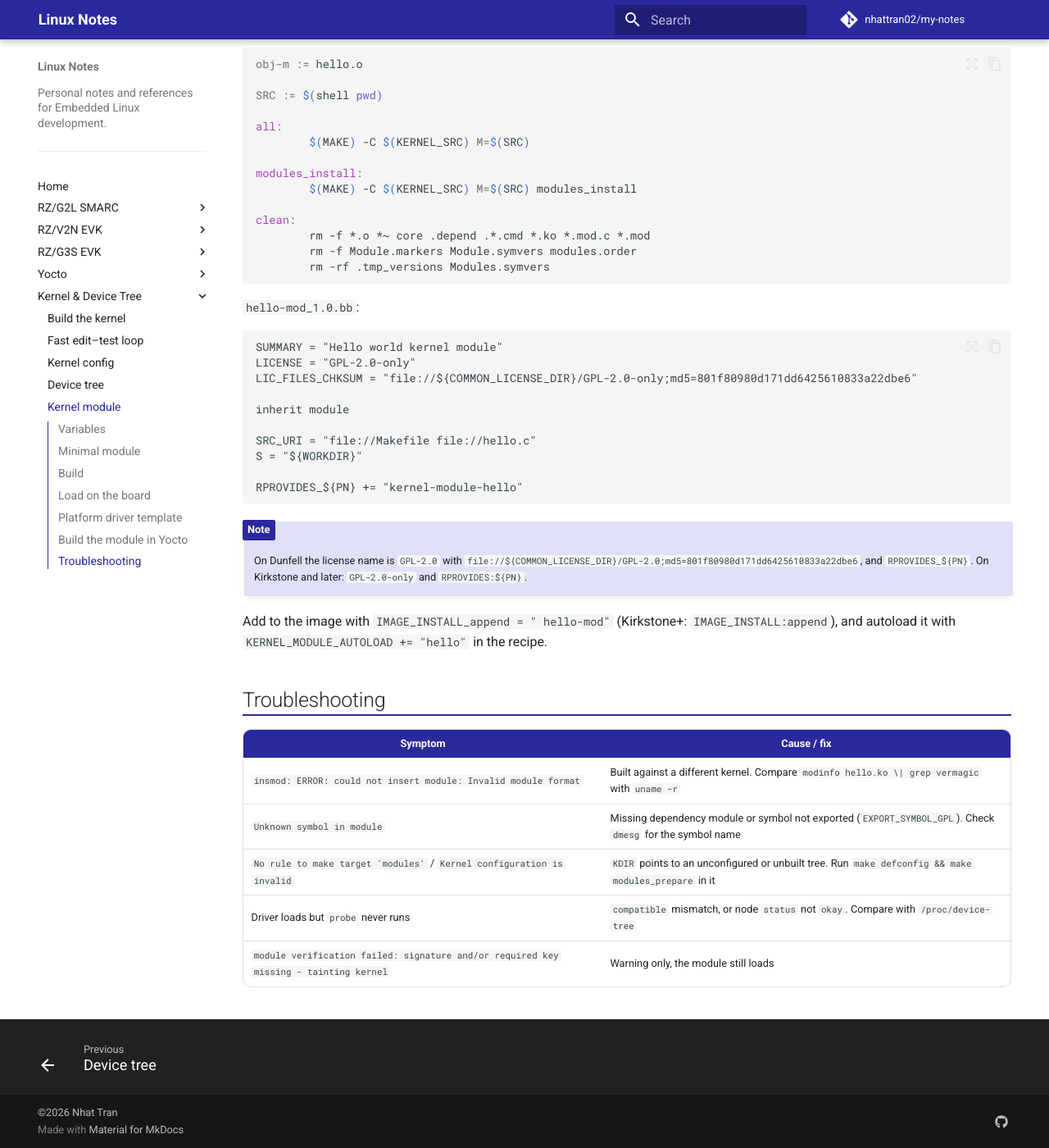
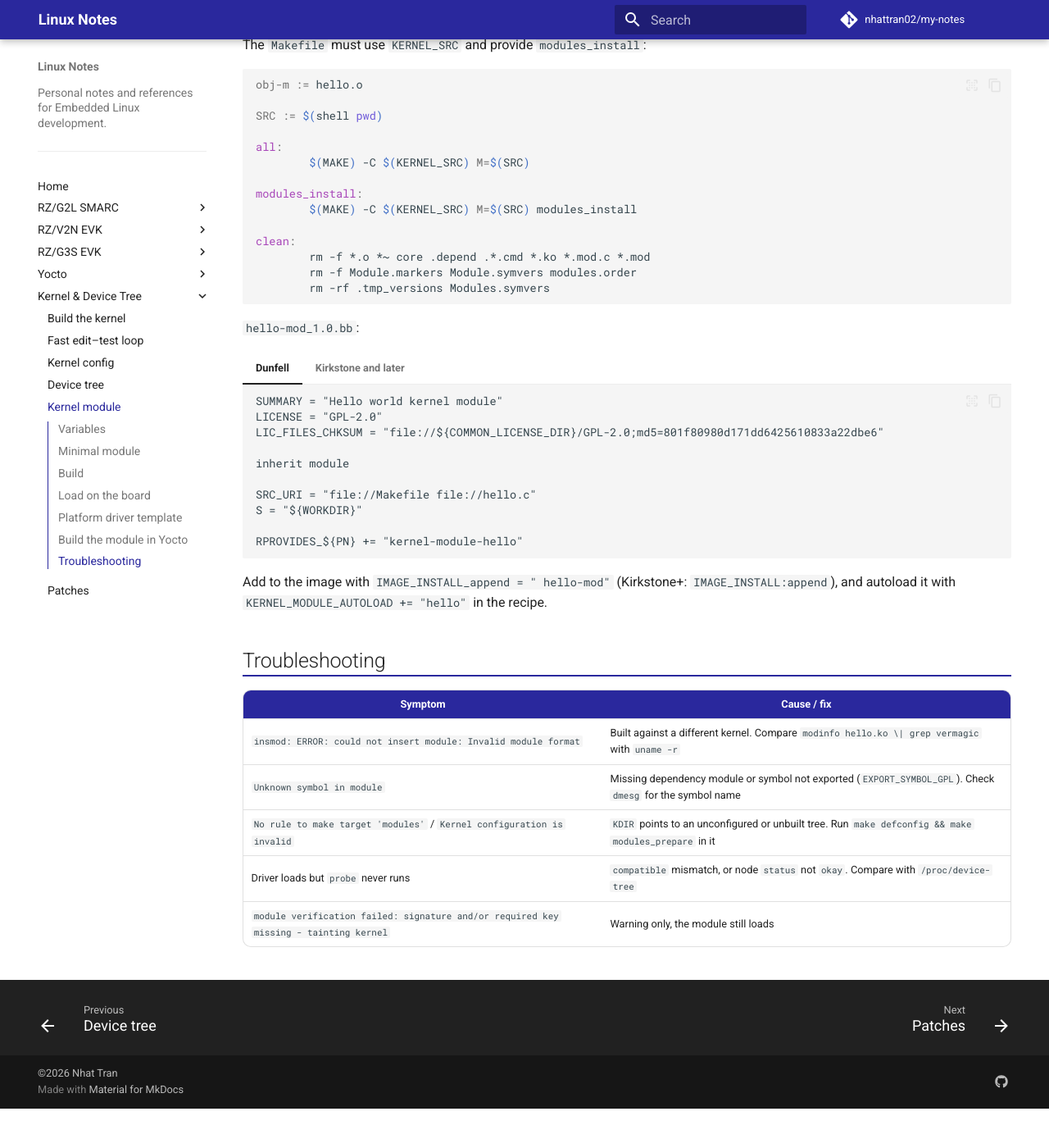
Before and after one commit to nhattran02/my-notes, an MkDocs documentation site: the page built from docs/kernel/module.md, in a window 1280 px wide and 1400 px high, scrolled down 5429 px. Shown: the whole window at 82% size. Built offline with MkDocs 1.6.1 and Material for MkDocs 9.7.7, drawn with Linux system fonts in a browser that asks for light colours; comment, search, counter and statistics services are not loaded; after the commit the page ends 6781 px from its top, so only the background shows below that; some of the changed text lies outside the part shown.

Commit message:
Add kernel patch workflow notes

````diff
--- a/docs/kernel/module.md
+++ b/docs/kernel/module.md
@@ -306,21 +306,35 @@ clean:
 
 `hello-mod_1.0.bb`:
 
-```
-SUMMARY = "Hello world kernel module"
-LICENSE = "GPL-2.0-only"
-LIC_FILES_CHKSUM = "file://${COMMON_LICENSE_DIR}/GPL-2.0-only;md5=801f80980d171dd6425610833a22dbe6"
+=== "Dunfell"
 
-inherit module
+    ```
+    SUMMARY = "Hello world kernel module"
+    LICENSE = "GPL-2.0"
+    LIC_FILES_CHKSUM = "file://${COMMON_LICENSE_DIR}/GPL-2.0;md5=801f80980d171dd6425610833a22dbe6"
 
-SRC_URI = "file://Makefile file://hello.c"
-S = "${WORKDIR}"
+    inherit module
 
-RPROVIDES_${PN} += "kernel-module-hello"
-```
+    SRC_URI = "file://Makefile file://hello.c"
+    S = "${WORKDIR}"
 
-!!! note
-    On Dunfell the license name is `GPL-2.0` with `file://${COMMON_LICENSE_DIR}/GPL-2.0;md5=801f80980d171dd6425610833a22dbe6`, and `RPROVIDES_${PN}`. On Kirkstone and later: `GPL-2.0-only` and `RPROVIDES:${PN}`.
+    RPROVIDES_${PN} += "kernel-module-hello"
+    ```
+
+=== "Kirkstone and later"
+
+    ```
+    SUMMARY = "Hello world kernel module"
+    LICENSE = "GPL-2.0-only"
+    LIC_FILES_CHKSUM = "file://${COMMON_LICENSE_DIR}/GPL-2.0-only;md5=801f80980d171dd6425610833a22dbe6"
+
+    inherit module
+
+    SRC_URI = "file://Makefile file://hello.c"
+    S = "${WORKDIR}"
+
+    RPROVIDES:${PN} += "kernel-module-hello"
+    ```
 
 Add to the image with `IMAGE_INSTALL_append = " hello-mod"` (Kirkstone+: `IMAGE_INSTALL:append`), and autoload it with `KERNEL_MODULE_AUTOLOAD += "hello"` in the recipe.
 
--- a/mkdocs.yml
+++ b/mkdocs.yml
@@ -115,3 +115,4 @@ nav:
       - Kernel config: kernel/config.md
       - Device tree: kernel/device-tree.md
       - Kernel module: kernel/module.md
+      - Patches: kernel/patches.md
````
Also changed, not shown: other parts of docs/kernel/module.md (+1 -1 lines), docs/kernel/index.md (+1 -0 lines), docs/kernel/patches.md (added, +175 -0 lines).
